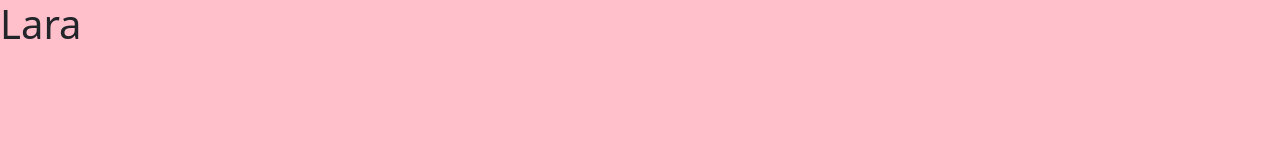
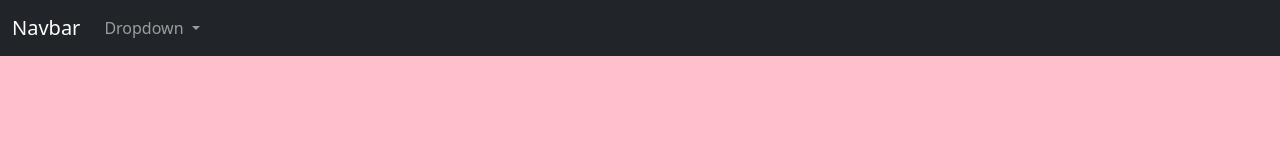
Before and after one commit to LaraYuka/Curso-DS-Etec, a plain HTML site: page index.html in a window 1280 px wide. Drawn offline with Linux system fonts and the light colour scheme.

Commit message:
commit add menu

```diff
--- a/index.html
+++ b/index.html
@@ -12,7 +12,28 @@
 
 <body>
 
-    <h1>Lara</h1>
+    <nav class="navbar navbar-expand-lg navbar-dark bg-dark">
+        <div class="container-fluid">
+            <a class="navbar-brand" href="#">Navbar</a>
+            <button class="navbar-toggler" type="button" data-bs-toggle="collapse" data-bs-target="#navbarNavDarkDropdown" aria-controls="navbarNavDarkDropdown" aria-expanded="false" aria-label="Toggle navigation">
+            <span class="navbar-toggler-icon"></span>
+          </button>
+            <div class="collapse navbar-collapse" id="navbarNavDarkDropdown">
+                <ul class="navbar-nav">
+                    <li class="nav-item dropdown">
+                        <a class="nav-link dropdown-toggle" href="#" id="navbarDarkDropdownMenuLink" role="button" data-bs-toggle="dropdown" aria-expanded="false">
+                  Dropdown
+                </a>
+                        <ul class="dropdown-menu dropdown-menu-dark" aria-labelledby="navbarDarkDropdownMenuLink">
+                            <li><a class="dropdown-item" href="#">Action</a></li>
+                            <li><a class="dropdown-item" href="#">Another action</a></li>
+                            <li><a class="dropdown-item" href="#">Something else here</a></li>
+                        </ul>
+                    </li>
+                </ul>
+            </div>
+        </div>
+    </nav>
 
     <script src="js/jquery-3.6.0.min.js"></script>
     <script src="js/bootstrap.min.js"></script>
```
